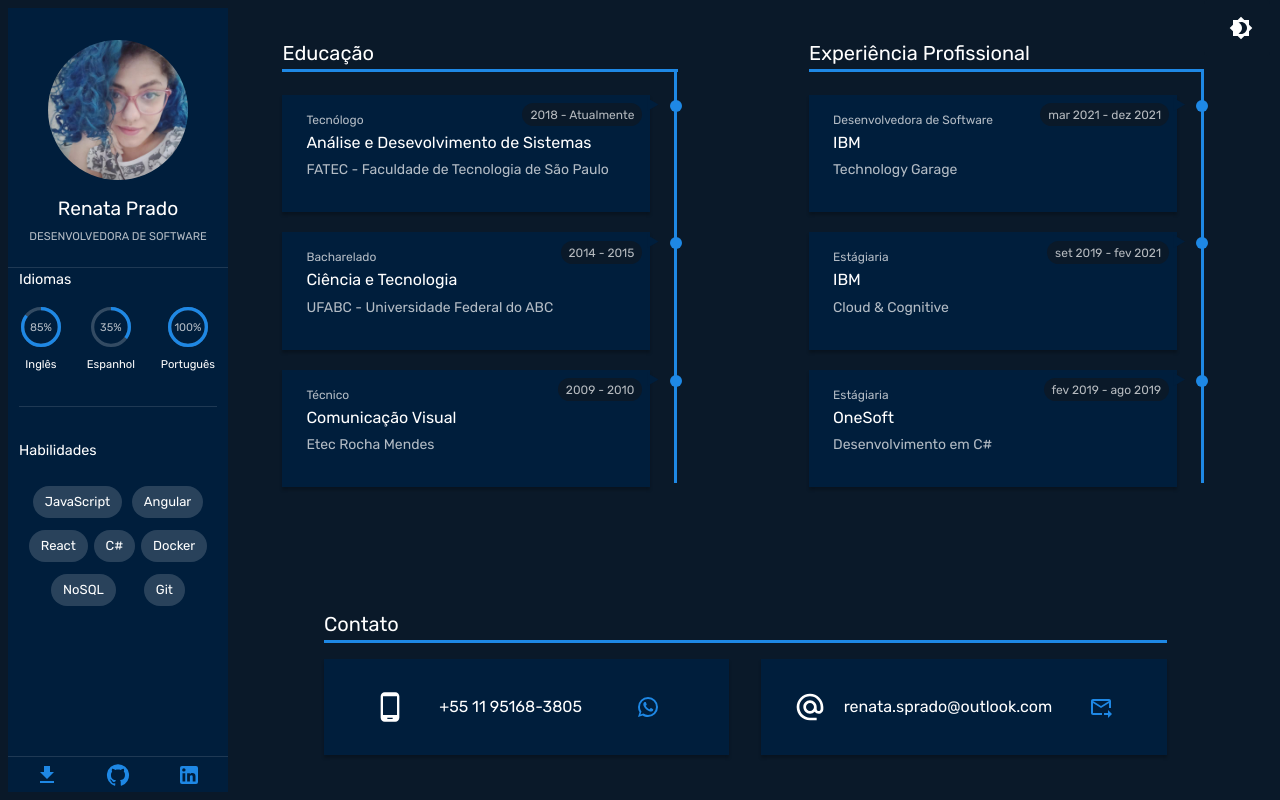
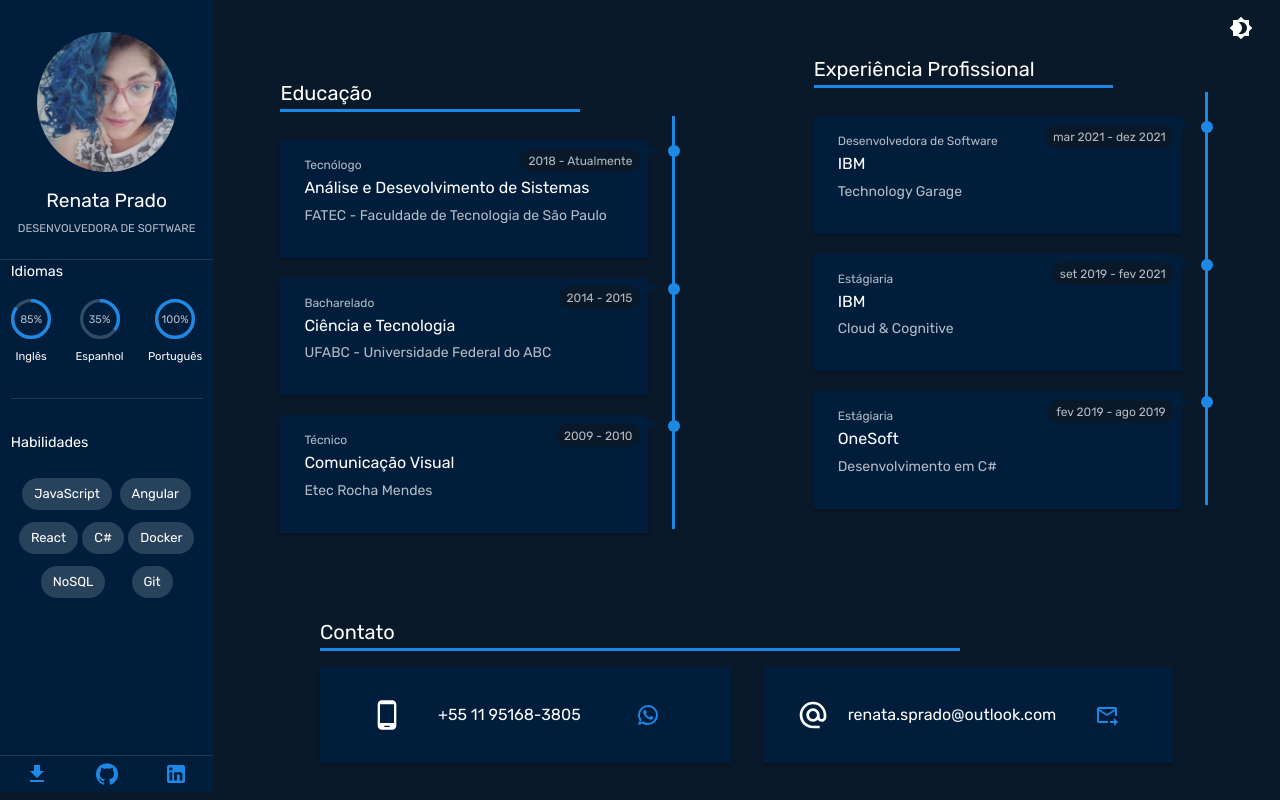
Before and after one commit to renataprado/resume, a React (Create React App) app: page / in a window 1280 px wide. Built offline with nearby package versions, Linux system fonts and the light colour scheme.

Commit message:
responsiveness

```diff
--- a/src/App.css
+++ b/src/App.css
@@ -24,54 +24,14 @@
   }
 }
 
-@keyframes slide {
-  from {
-    transform: translateX(100%);
-    opacity: 0.25;
-  }
-  to {
-    transform: translateX(0%);
-    opacity: 1;
-  }
-}
-
-@keyframes drop-in {
-  from {
-    transform:
-      rotate(-30deg) translateY(-100%);
-    opacity: 0;
-  }
-  to {
-    transform:
-      rotate(0deg) translateY(0%);
-    opacity: 1;
-  }
-}
-
-
 @keyframes fadein {
   0% {opacity:0;}
   50% {opacity:0.4;}
   100% {opacity:1;}
 }
-@keyframes slideout {
-  0% { margin-top: 0; height: 160%;}
-  100% { margin-top: 150%; height: 0%; }
-}
+
 @keyframes reveal {
   0% {height:0%;}
   50% {height:50%;}
   100% {height:100%;}
 }
-@keyframes fill {
-  0% {width:0%;}
-  50% {width:50%;}
-  100% {width:100%;}
-}
-@keyframes App-logo-spin {
-  from {
-    transform: rotate(0deg);
-  }
-  to {
-    transform: rotate(360deg);
-  }}
--- a/src/components/ContactMe.js
+++ b/src/components/ContactMe.js
@@ -23,10 +23,7 @@ function ContactMe(props) {
     return (
       <Box
         sx={{
-          width: "80%",
-          display: "flex",
-          flexDirection: "column",
-          p: 1
+          width: "100%"
         }}
       >
         {!mobile ? (
@@ -38,20 +35,20 @@ function ContactMe(props) {
         )}
         <Box
           sx={{
-            width: "100%",
+            width: "75%",
             height: 3,
             bgcolor: "primary.main",
             animation: "slide-in 1200ms ",
             mb:2
           }}
         />
+        <Box sx={mobile ? styles.mobileContainer : {}}>
           <Grid
             container
-          alignItems="center"
             rowSpacing={2}
-          columnSpacing={{ sm: 2, md: 3, lg: 4 }}
+            columnSpacing={{ lg: 4 }}
           >
-          <Grid item sm={12} md={12} lg={6}>
+            <Grid item xs={12} lg={6}>
               <Paper elevation={0} square sx={styles.paperContainer}>
                 <PhoneAndroidIcon sx={{ fontSize: 32 }} />
                 <Typography fontSize={"1rem"}>+55 11 95168-3805</Typography>
@@ -65,7 +62,7 @@ function ContactMe(props) {
                 </Button>
               </Paper>
             </Grid>
-          <Grid item sm={12} md={12} lg={6}>
+            <Grid item xs={12} lg={6}>
               <Paper elevation={0} square sx={styles.paperContainer}>
                 <AlternateEmailIcon sx={{ fontSize: 32 }} />
                 <Typography fontSize={"1rem"}>
@@ -76,11 +73,16 @@ function ContactMe(props) {
             </Grid>
           </Grid>
           </Box>
+      </Box>
     );
 }
 
 
 const styles = {
+  mobileContainer: {
+    pr: 4,
+    pl: 4
+  },
   paperContainer: {
     height: "8vh",
     p: 2,
--- a/src/components/Profile.js
+++ b/src/components/Profile.js
@@ -75,7 +75,7 @@ function Profile() {
               Habilidades
             </Typography>
             <Box sx={{display: 'flex', flexWrap: 'wrap', gap: 0.5, justifyContent: 'space-evenly', p:1  }}>
-              {skills.map((s, i)=>(<Chip sx={{mb:'0.5rem'}}label={s}/>))}
+              {skills.map((s, i)=>(<Chip sx={{mb:'0.5rem'}} label={s} key={i}/>))}
             </Box>
           </Box>
         </Stack>
--- a/src/components/Timeline.js
+++ b/src/components/Timeline.js
@@ -5,8 +5,11 @@ function Timeline(props){
   const mobile = props.mobile;
   const items = props.items;
 
+
   return (
-    <Box sx={{minHeight: '60vh'}}>
+    <Box sx={{
+      minHeight: '60vh'
+      }}>
       {!mobile ? (
         <Typography variant="h6" sx={{ color: "text.primary"}}>
           {props.title}
@@ -16,13 +19,21 @@ function Timeline(props){
       )}
       <Box
         sx={{
-          width: "99%",
+          width: "75%",
           height: 3,
           bgcolor: "primary.main",
           animation: "slide-in 475ms ",
         }}
       />
-      <Box sx={{ display: "flex", flexDirection: "column", height: "90%", mt: 0.3 }}>
+      <Box
+        sx={{
+          display: "flex",
+          flexDirection: "column",
+          alignItems: 'center',
+          height: "27rem",
+          pt:1
+        }}
+      >
         {items.map((item, index) => (
           <Box key={index} sx={{}}>
             <TimelineItem value={item} />
--- a/src/components/TimelineItem.js
+++ b/src/components/TimelineItem.js
@@ -1,5 +1,6 @@
 import { useEffect, useState } from 'react';
 import { Box, Link, Typography } from '@mui/material';
+
 import { height } from '@mui/system';
 
 function TimelineItem(props){
--- a/src/screens/Main.js
+++ b/src/screens/Main.js
@@ -33,33 +33,28 @@ function Main(props){
     )
   }
   return (
-    <Box sx={{ p: 1, height: '98vh'}}>
+    <Box sx={{ p: 0, height: '100vh'}}>
       <Grid container spacing={0}>
         <Grid item sm={4} md={3} lg={2}>
-          <Box
-            sx={{ bgcolor: "background.paper", minWidth: 220, height: "98vh" }}
-          >
+          <Box sx={{ bgcolor: "background.paper", height: "99vh" }}>
             <Profile></Profile>
           </Box>
         </Grid>
         <Grid item sm={8} md={9} lg={10}>
-          <Box sx={{overflow: "auto", display: 'flex',  height: '98vh', }}>
-            <Grid container alignItems="center" rowSpacing={3}>
-              <Grid item  sm={12} md={12} lg={6}>
+          <Box sx={{overflow: "auto", display: 'flex', height: '99vh'}}>
+            <Grid container alignItems="center" rowSpacing={{ xs: 5,lg: 0}}>
+              <Grid item mt={6} xs={12} lg={6}>
                 <Box sx={{ display: "flex", justifyContent:"center"}}>
                   <Timeline title="Educação" items={educationItems}></Timeline>
                 </Box>
               </Grid>
-              <Grid item sm={12} md={12} lg={6}>
+              <Grid item xs={12} lg={6}>
                 <Box  sx={{ display: "flex", justifyContent:"center"}}>
-                  <Timeline
-                    title="Experiência Profissional"
-                    items={workexpItems}
-                  ></Timeline>
+                  <Timeline title="Experiência Profissional" items={workexpItems} />
                 </Box>
               </Grid>
-              <Grid item sm={12} md={12} lg={12}>
-                <Box sx={{ display: "flex", justifyContent:"center"}}>
+              <Grid sx={{ display: 'flex', justifyContent: 'center'}}item  lg={12}>
+                <Box sx={{width: '80%'}}>
                   <ContactMe />
                 </Box>
               </Grid>
```
Lines whose indentation alone changed are shown as unchanged.
